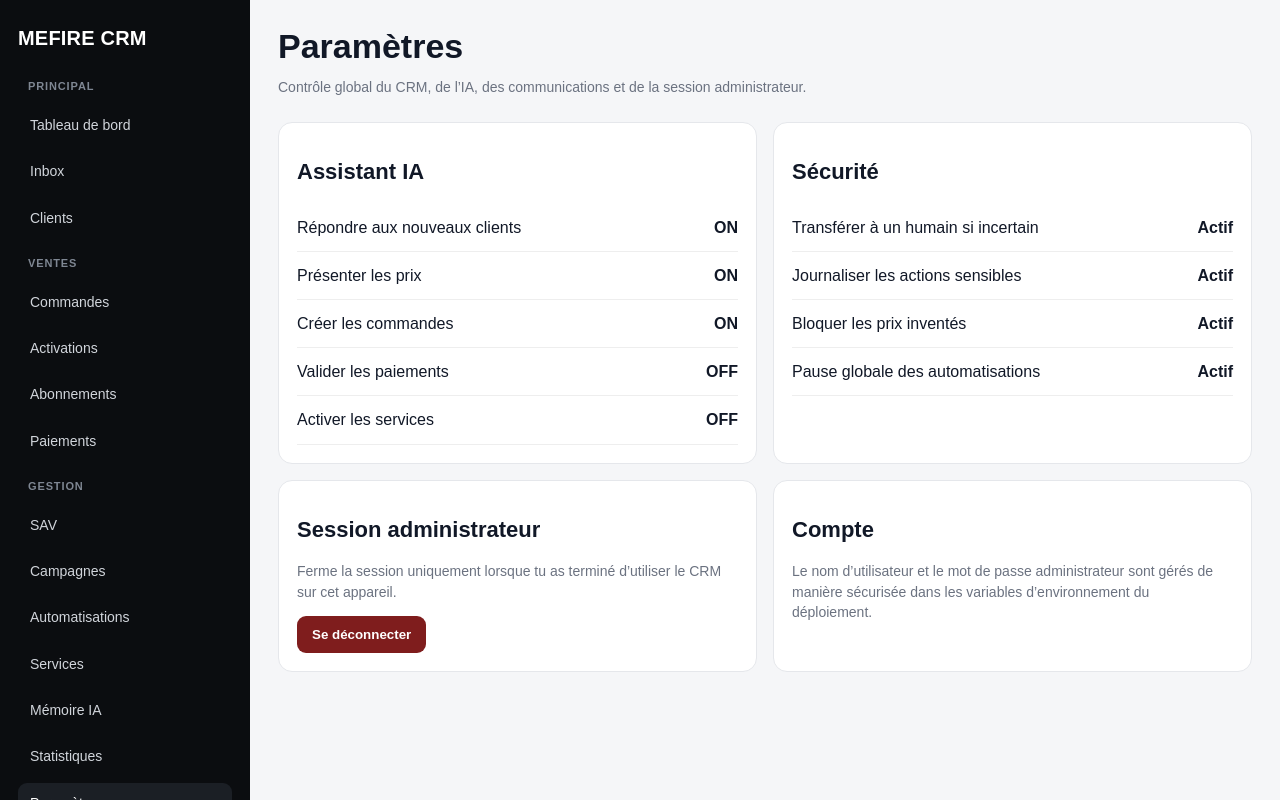
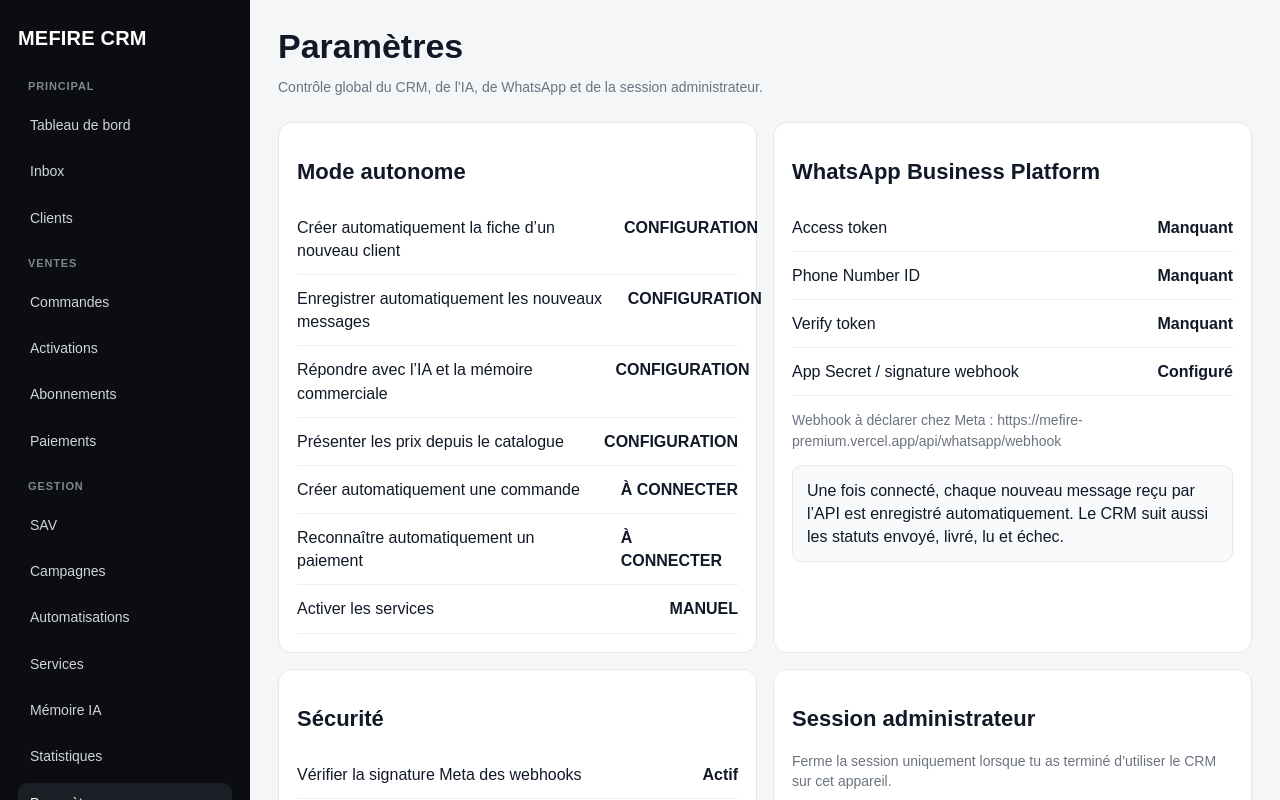
Before and after one commit to mefirelearning-cpu/Mefire-premium-, a Next.js app: page /parametres in a window 1280 px wide. Shown: the top 800 px of the page. Built offline with nearby package versions, Linux system fonts and the light colour scheme; no server answers.

Commit message:
feat: show WhatsApp autopilot readiness

```diff
--- a/src/app/parametres/page.tsx
+++ b/src/app/parametres/page.tsx
@@ -1 +1,30 @@
-export default function Parametres(){return <><div><h1>Paramètres</h1><div className="muted">Contrôle global du CRM, de l’IA, des communications et de la session administrateur.</div></div><section className="cols" style={{marginTop:24}}><div className="card"><h2>Assistant IA</h2>{[['Répondre aux nouveaux clients','ON'],['Présenter les prix','ON'],['Créer les commandes','ON'],['Valider les paiements','OFF'],['Activer les services','OFF']].map(([a,s])=><div className="row" key={a}><span>{a}</span><strong>{s}</strong></div>)}</div><div className="card"><h2>Sécurité</h2>{['Transférer à un humain si incertain','Journaliser les actions sensibles','Bloquer les prix inventés','Pause globale des automatisations'].map(x=><div className="row" key={x}><span>{x}</span><strong>Actif</strong></div>)}</div><div className="card"><h2>Session administrateur</h2><p className="muted">Ferme la session uniquement lorsque tu as terminé d’utiliser le CRM sur cet appareil.</p><div className="settings-actions"><form method="post" action="/api/auth/logout"><button className="danger-button" type="submit">Se déconnecter</button></form></div></div><div className="card"><h2>Compte</h2><p className="muted">Le nom d’utilisateur et le mot de passe administrateur sont gérés de manière sécurisée dans les variables d’environnement du déploiement.</p></div></section></>}
+const yes=(v?:string)=>Boolean(v&&v.trim());
+
+export const dynamic='force-dynamic';
+
+export default function Parametres(){
+ const whatsapp={
+  token:yes(process.env.WHATSAPP_ACCESS_TOKEN),
+  phoneId:yes(process.env.WHATSAPP_PHONE_NUMBER_ID),
+  verify:yes(process.env.WHATSAPP_VERIFY_TOKEN),
+  secret:yes(process.env.WHATSAPP_APP_SECRET)
+ };
+ const ai=yes(process.env.OPENAI_API_KEY);
+ const whatsappReady=Object.values(whatsapp).every(Boolean);
+ return <><div><h1>Paramètres</h1><div className="muted">Contrôle global du CRM, de l’IA, de WhatsApp et de la session administrateur.</div></div>
+ <section className="cols" style={{marginTop:24}}>
+  <div className="card"><h2>Mode autonome</h2>{[
+   ['Créer automatiquement la fiche d’un nouveau client',whatsappReady?'PRÊT':'CONFIGURATION'],
+   ['Enregistrer automatiquement les nouveaux messages',whatsappReady?'PRÊT':'CONFIGURATION'],
+   ['Répondre avec l’IA et la mémoire commerciale',whatsappReady&&ai?'PRÊT':'CONFIGURATION'],
+   ['Présenter les prix depuis le catalogue',whatsappReady&&ai?'PRÊT':'CONFIGURATION'],
+   ['Créer automatiquement une commande','À CONNECTER'],
+   ['Reconnaître automatiquement un paiement','À CONNECTER'],
+   ['Activer les services','MANUEL']
+  ].map(([a,s])=><div className="row" key={a}><span>{a}</span><strong>{s}</strong></div>)}</div>
+  <div className="card"><h2>WhatsApp Business Platform</h2><div className="row"><span>Access token</span><strong>{whatsapp.token?'Configuré':'Manquant'}</strong></div><div className="row"><span>Phone Number ID</span><strong>{whatsapp.phoneId?'Configuré':'Manquant'}</strong></div><div className="row"><span>Verify token</span><strong>{whatsapp.verify?'Configuré':'Manquant'}</strong></div><div className="row"><span>App Secret / signature webhook</span><strong>{whatsapp.secret?'Configuré':'Manquant'}</strong></div><p className="muted" style={{marginTop:14}}>Webhook à déclarer chez Meta : https://mefire-premium.vercel.app/api/whatsapp/webhook</p><div className="notice">Une fois connecté, chaque nouveau message reçu par l’API est enregistré automatiquement. Le CRM suit aussi les statuts envoyé, livré, lu et échec.</div></div>
+  <div className="card"><h2>Sécurité</h2>{['Vérifier la signature Meta des webhooks','Transférer à un humain si incertain','Journaliser les actions sensibles','Bloquer les prix inventés','Pause globale des automatisations'].map(x=><div className="row" key={x}><span>{x}</span><strong>Actif</strong></div>)}</div>
+  <div className="card"><h2>Session administrateur</h2><p className="muted">Ferme la session uniquement lorsque tu as terminé d’utiliser le CRM sur cet appareil.</p><div className="settings-actions"><form method="post" action="/api/auth/logout"><button className="danger-button" type="submit">Se déconnecter</button></form></div></div>
+  <div className="card"><h2>Compte</h2><p className="muted">Le nom d’utilisateur et le mot de passe administrateur sont gérés de manière sécurisée dans les variables d’environnement du déploiement.</p></div>
+ </section></>;
+}
```
